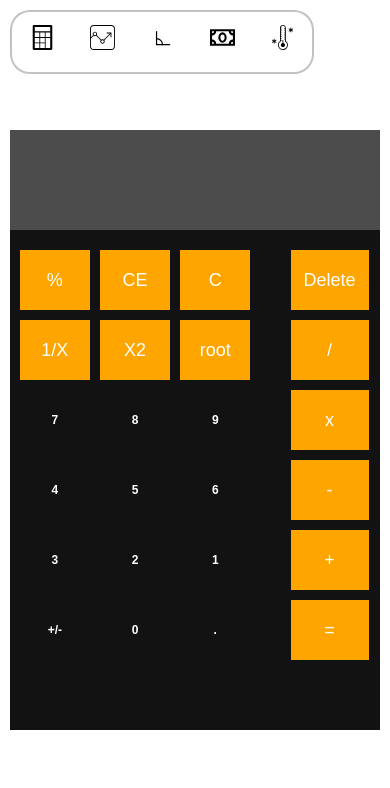
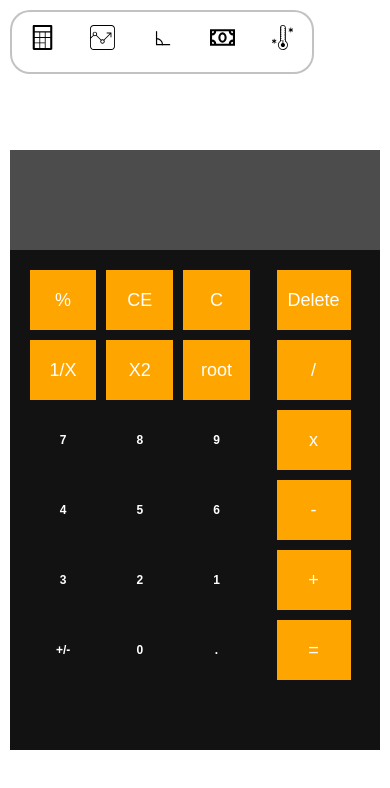
Before and after one commit to AbdurehmanNAMOEL/cal, a React (Create React App) app: page / in a window 390 px wide. Shown: the top 788 px of the page. Built offline with nearby package versions, Linux system fonts and the light colour scheme.

Commit message:
sideBar is edited for mobile size

```diff
--- a/src/App.css
+++ b/src/App.css
@@ -2,7 +2,7 @@
 
   width: 100%;
   height: 100vh;
- overflow: hidden;
+ overflow-x: hidden;
 }
 
 button{
--- a/src/components/styles/board.css
+++ b/src/components/styles/board.css
@@ -1,13 +1,13 @@
 .board-container{
-    width: 80%;
+    width: 60%;
     height: 600px;
     background-color: #121212;
     display: grid;
     grid-template-columns: 100%;
     grid-template-rows: 100px 400px;
-    margin-left: 15%;
+    margin-left: 20%;
     margin-top: 20px;
-    overflow-y: hidden;
+    position: absolute;
 }
 .value-display{
     background-color: #ada9a962;
@@ -26,12 +26,13 @@
     display: grid;
     width: 60%;
     height: 100%;
-    grid-template-columns: 30% 30% 30%;
+    grid-template-columns: 40% 40% 40%;
     grid-template-rows: 70px 70px 70px 70px 70px 70px;
     grid-gap: 10px;
     margin-top: 20px;
     margin-left: 10px;
     position: absolute;
+   margin-left: 20px;
 
 
 }
@@ -43,7 +44,7 @@
     grid-template-rows: 70px 70px 70px 70px 70px 70px;
     grid-gap: 10px;
     margin-top: 20px;
-    margin-left: 800px;
+    margin-left: 630px;
     position: absolute;
 
 }
@@ -58,6 +59,7 @@
     margin-left: -20px;
     font-size: larger;
     color: #121212ab;
+
 }
 
 .bottom{
@@ -70,7 +72,7 @@
     height: 600px;
     width: 95%;
     margin-left:2.5% ;
-    margin-top: 130px;
+    margin-top: 150px;
 
  }
 
```
